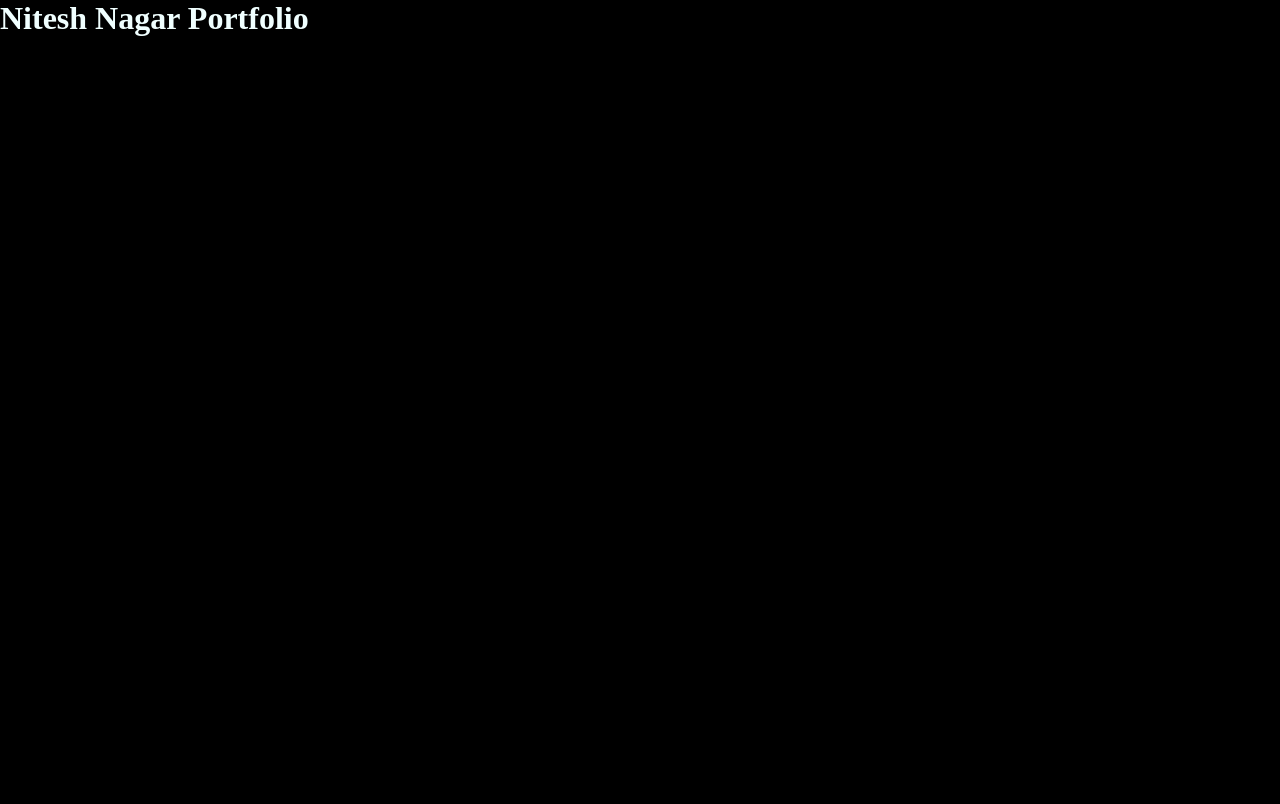
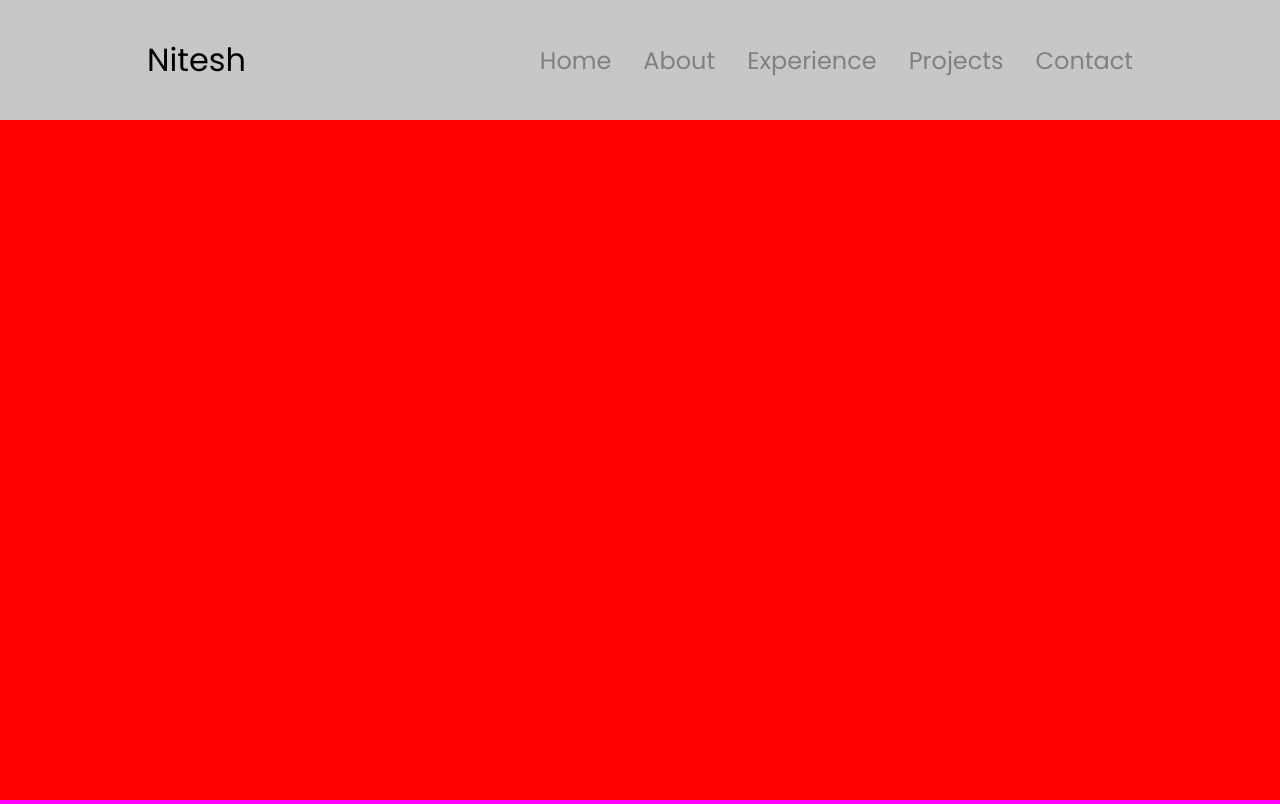
Before and after one commit to TheNiteshNagar/personal-portfolio-html-css-js, a plain HTML site: page index.html in a window 1280 px wide. Shown: the top 804 px of the page. Drawn offline with Linux system fonts and the light colour scheme.

Commit message:
Refactor HTML structure and enhance CSS styles for navigation and sections

```diff
--- a/index.html
+++ b/index.html
@@ -8,6 +8,26 @@
     <script defer src="script.js"></script>
   </head>
   <body>
-    <h1>Nitesh Nagar Portfolio</h1>
+    <nav id="desktop-nav">
+      <div class="logo">
+        Nitesh
+      </div>
+      <div class="nav-links">
+        <ul>
+          <li><a href="#">Home</a></li>
+          <li><a href="#about">About</a></li>
+          <li><a href="#experience">Experience</a></li>
+          <li><a href="#projects">Projects</a></li>
+          <li><a href="#contact">Contact</a></li>
+        </ul>
+      </div>
+
+    </nav>
+
+      <div id="home"></div>
+      <div id="about"></div>
+      <div id="experience"></div>
+      <div id="projects"></div>
+      <div id="contact"></div>
   </body>
 </html>
--- a/style.css
+++ b/style.css
@@ -1,10 +1,72 @@
+@import url("https://fonts.googleapis.com/css2?family=Poppins:ital,wght@0,100;0,200;0,300;0,400;0,500;0,600;0,700;0,800;0,900;1,100;1,200;1,300;1,400;1,500;1,600;1,700;1,800;1,900&display=swap");
+
 * {
   box-sizing: border-box;
   margin: 0;
   padding: 0;
 }
 
+html {
+  scroll-behavior: smooth;
+}
+
 body {
-  background-color: black;
-  color: azure;
+  font-family: "Poppins", sans-serif;
+  background-color: rgb(222, 222, 222);
 }
+
+#desktop-nav {
+  display: flex;
+  justify-content: space-around;
+  align-items: center;
+  height: 15vh;
+  position: sticky;
+  top: 0;
+  background-color: rgba(0, 0, 0, 0.1)
+}
+
+.logo {
+  font-size: 2rem;
+}
+
+.nav-links ul {
+  display: flex;
+  gap: 2rem;
+}
+
+.nav-links ul li {
+  list-style: none;
+  font-size: 1.5rem;
+}
+
+.nav-links ul li a {
+  text-decoration: none;
+  color: gray;
+}
+
+#home {
+  height: calc(100dvh - 15vh);
+  background-color: red;
+}
+
+#about {
+  height: calc(100dvh - 15vh);
+  background-color: magenta;
+}
+
+#experience {
+  height: calc(100dvh - 15vh);
+  background-color: purple;
+}
+
+
+#projects {
+  height: calc(100dvh - 15vh);
+  background-color: pink;
+}
+
+
+#contact {
+  height: calc(100dvh - 15vh);
+  background-color: azure;
+}
```
